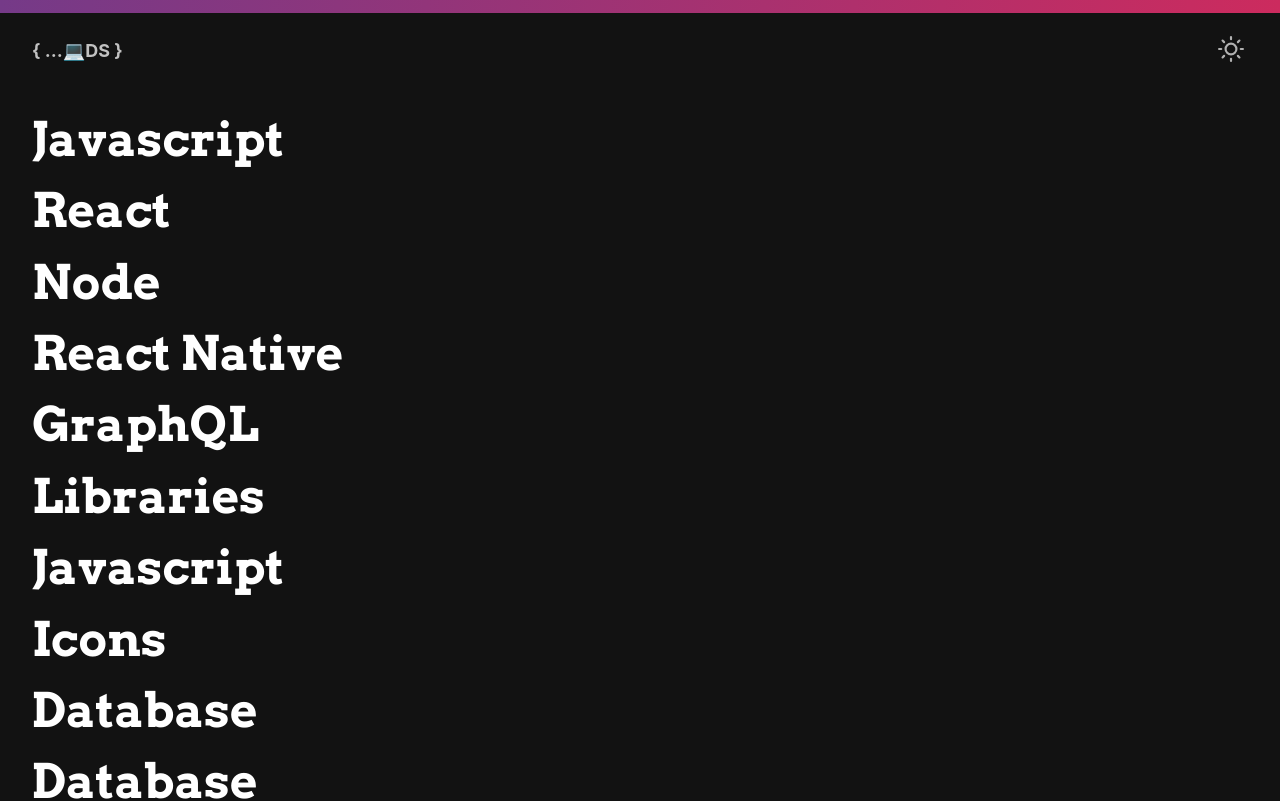
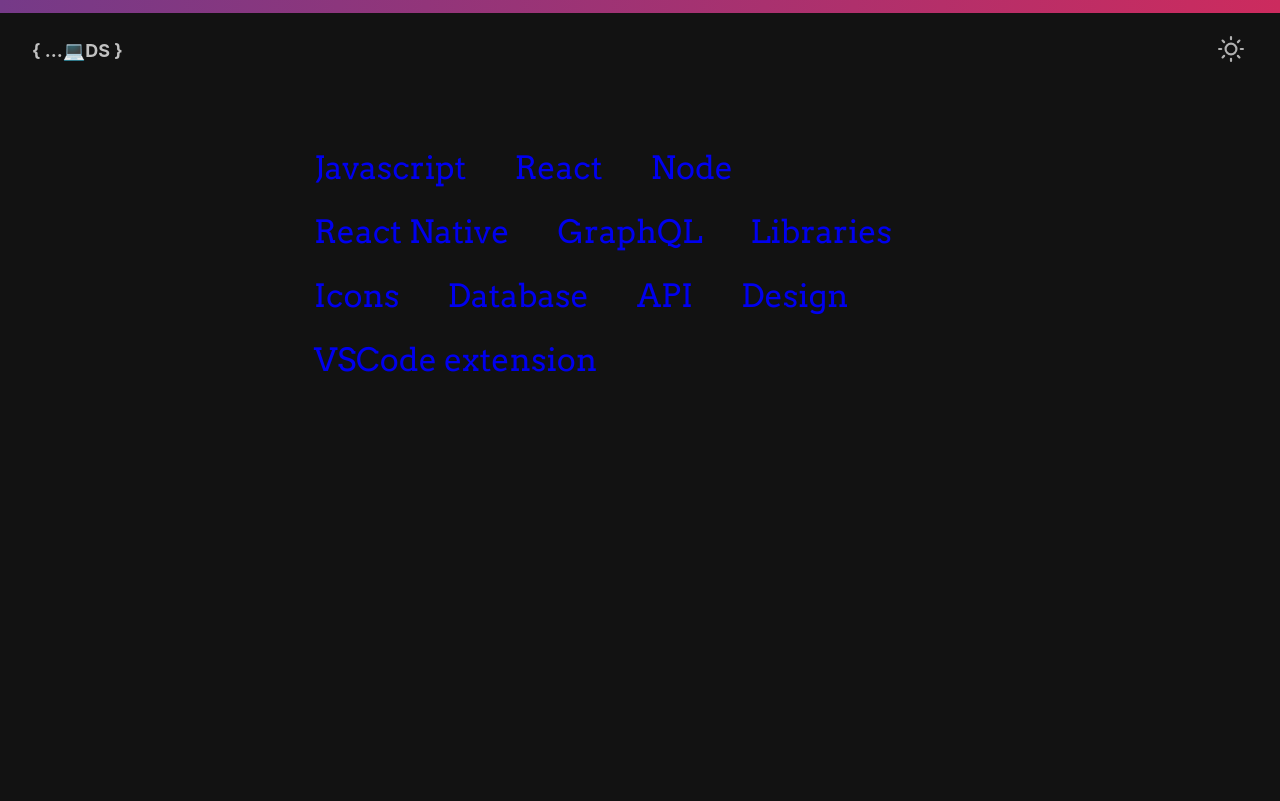
Before and after one commit to Ranganath-MD/dev-sahaaya-resources, a Next.js app: page /resources in a window 1280 px wide. Shown: the top 801 px of the page. Built offline with nearby package versions, Linux system fonts and the light colour scheme.

Commit message:
added tags

```diff
--- a/components/globalLayout/Header.tsx
+++ b/components/globalLayout/Header.tsx
@@ -7,7 +7,7 @@
   toggleTheme,
   theme,
 }) => {
-  const icon = theme ? <FiSun size={26} /> : <FiMoon size={26} />;
+  const icon = theme  ? <FiSun size={26} /> : <FiMoon size={26} />;
   return (
     <Nav>
       <Logo>{`{ ...💻DS }`}</Logo>
--- a/components/theme/index.ts
+++ b/components/theme/index.ts
@@ -1,2 +1,2 @@
 export { lightTheme, darkTheme } from "./theme"
-export { GlobalStyles } from "./globalStyles"
+export { GlobalStyles } from "styles/globalStyles"
--- a/data/resources.json
+++ b/data/resources.json
@@ -18,24 +18,15 @@
     },
     {
       "name": "GraphQL",
-      "value": "graphql",
-      "date": "sdhiuhsid"
+      "value": "graphql"
     },
     {
       "name": "Libraries",
       "value": "libraries"
     },
     {
-      "name": "Javascript",
-      "value": "javascript"
-    },
-    {
       "name": "Icons",
       "value": "icons"
-    },
-    {
-      "name": "Database",
-      "value": "database"
     },
     {
       "name": "Database",
--- a/pages/resources/index.tsx
+++ b/pages/resources/index.tsx
@@ -2,6 +2,8 @@
 import { GetStaticProps, NextPage } from "next";
 import React from "react";
 import tags from "data/resources.json";
+import { Flex, Tag } from "styles";
+import Link from "next/link";
 
 export const getStaticProps: GetStaticProps = async () => {
   return { props: { resourcetags: tags.resources } };
@@ -10,11 +12,15 @@
 const ResourcesTags: NextPage<Tags> = ({ resourcetags }) => {
   return (
     <Layout>
-      <div>
+      <Flex>
         {resourcetags?.map((tag: Tag) => {
-          return <h1 key={tag.value}>{tag.name}</h1>;
+          return (
+            <Link href="/resources" key={tag.value} passHref>
+              <Tag>{tag.name}</Tag>
+            </Link>
+          );
         })}
-      </div>
+      </Flex>
     </Layout>
   );
 };
--- a/components/theme/globalStyles.ts
+++ b/styles/globalStyles.ts
@@ -15,24 +15,29 @@
   font-weight: 300;
   transition: all ${(props) => props.theme.transitionTime};
  }
+
 p {
   font-size: 1.125rem;
   color: ${(props) => props.theme.text};
   transition: color ${(props) => props.theme.transitionTime};
 }
+
 h1 {
   font-size: calc(1.775rem + 1.5vw);
   font-weight: 900;
-  font-family: Arvo;
 }
+
 h2 {
   font-size: calc(1.325rem + 0.9vw);
 }
+
 strong {
   font-weight: 800;
 }
+
 h1,h2,h3,h4,h5,h6 {
   color: ${(props) => props.theme.headings};
   transition: color ${(props) => props.theme.transitionTime};
+  font-family: Arvo;
 }
 `;
--- a/styles/index.ts
+++ b/styles/index.ts
@@ -34,5 +34,25 @@
   &:hover {
     transform: scale(1.02)
   }
+`;
 
-`;
+export const Flex = styled.div`
+  display: flex;
+  flex-direction: row;
+  flex-wrap: wrap;
+  max-width: 700px;
+  margin: 2rem auto 0;
+`
+
+export const Tag = styled.a`
+  border: none;
+  background: transparent;
+  padding: .5rem 1.5rem;
+  font-family: Arvo;
+  font-size: 2rem;
+  text-decoration: none;
+  @media (max-width: 600px) {
+    font-size: 1rem;
+    padding: .5rem 1rem;
+  }
+`
```
Also changed, not shown: pages/index.tsx (+10 -7 lines).
